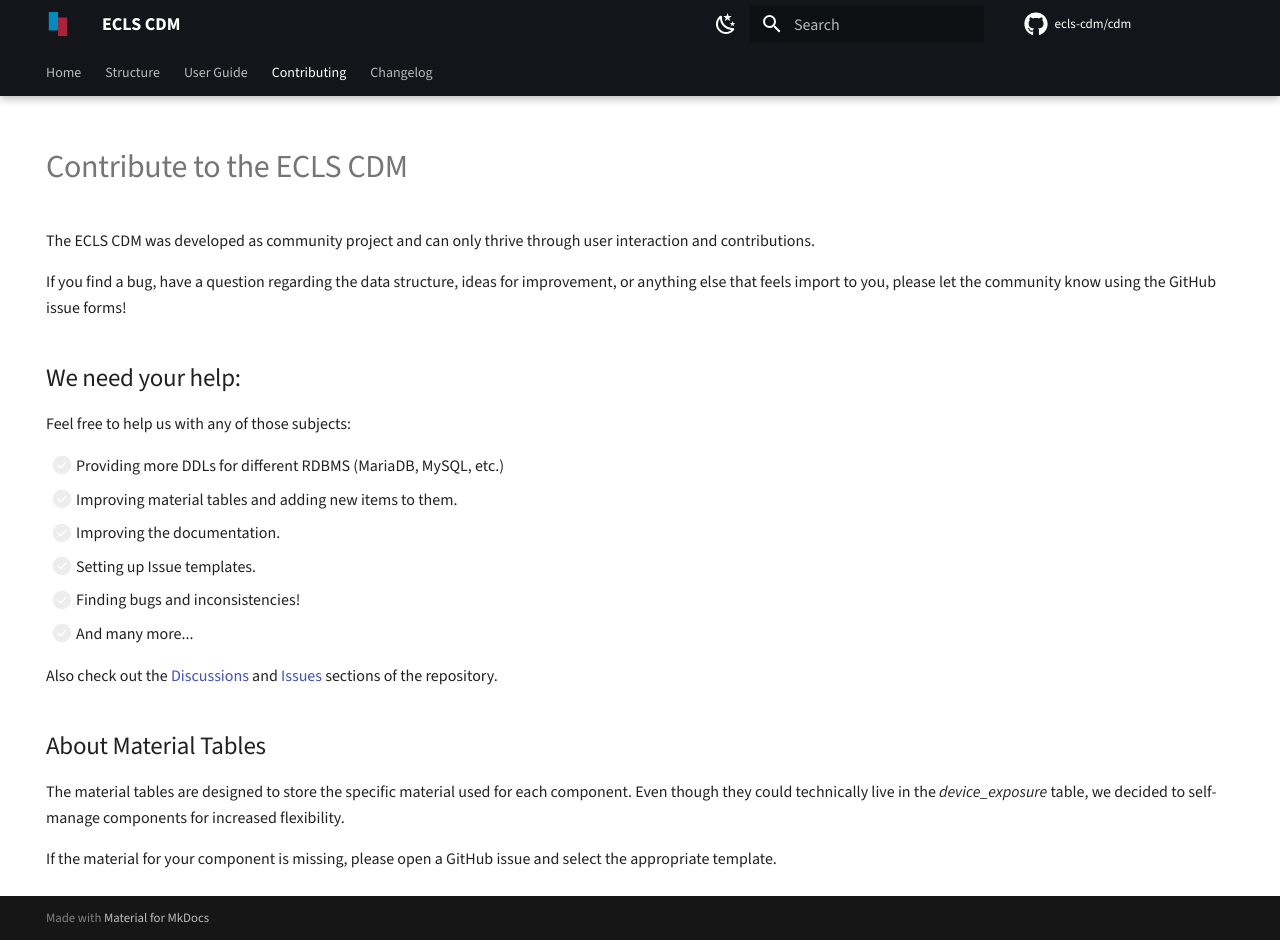
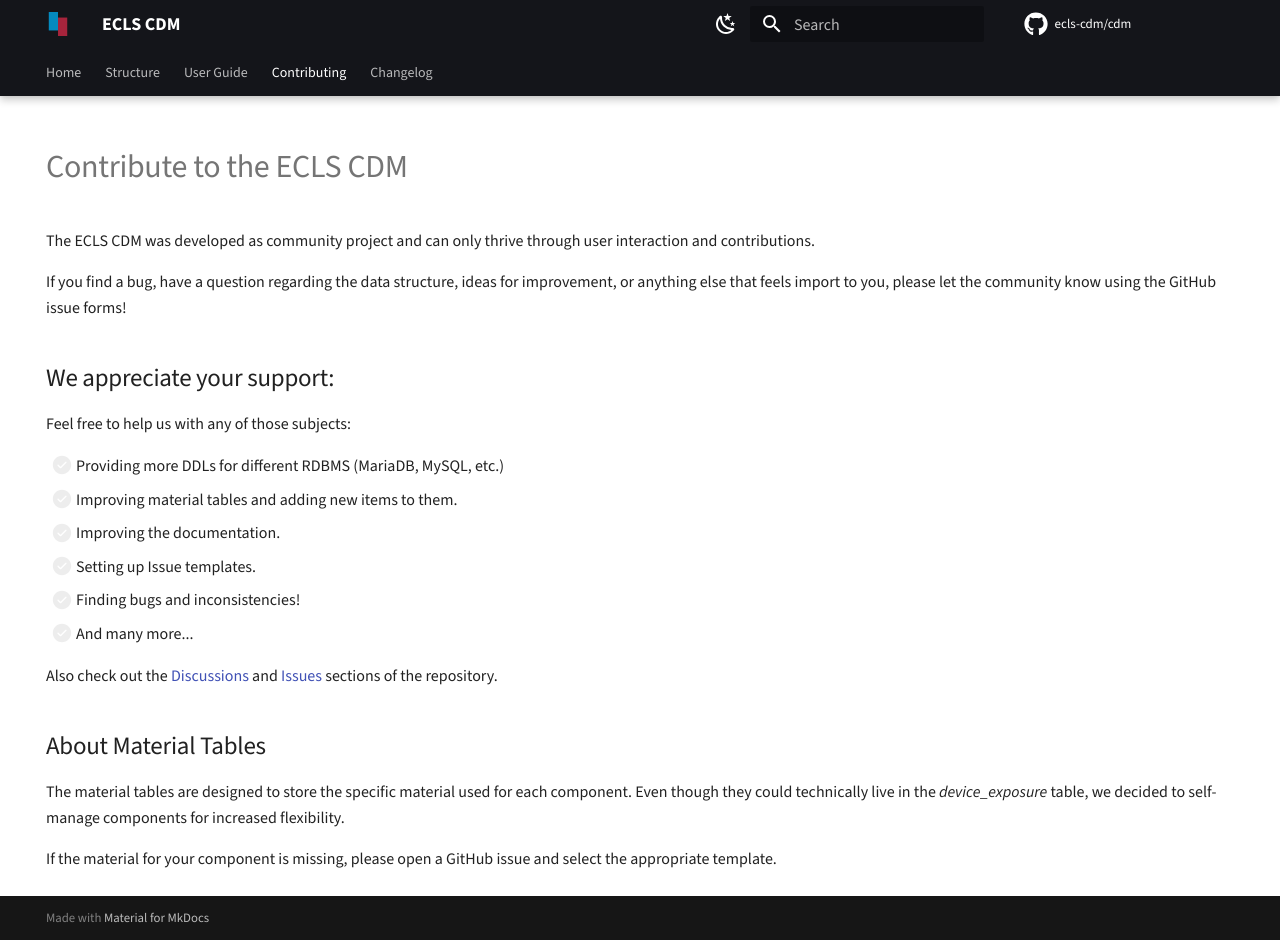
Before and after one commit to ecls-cdm/cdm, an MkDocs documentation site: the page built from docs/contributing.md, in a window 1280 px wide and 940 px high. Built offline with MkDocs 1.6.1 and Material for MkDocs 9.7.7, drawn with Linux system fonts in a browser that asks for light colours; comment, search, counter and statistics services are not loaded.

Commit message:
Update .gitignore and rephrase support section

```diff
--- a/docs/contributing.md
+++ b/docs/contributing.md
@@ -13,7 +13,7 @@ If you find a bug, have a question regarding the data structure, ideas
 for improvement, or anything else that feels import to you, please let
 the community know using the GitHub issue forms!
 
-## We need your help:
+## We appreciate your support:
 
 Feel free to help us with any of those subjects:
 
```
Also changed, not shown: 1 other file.
